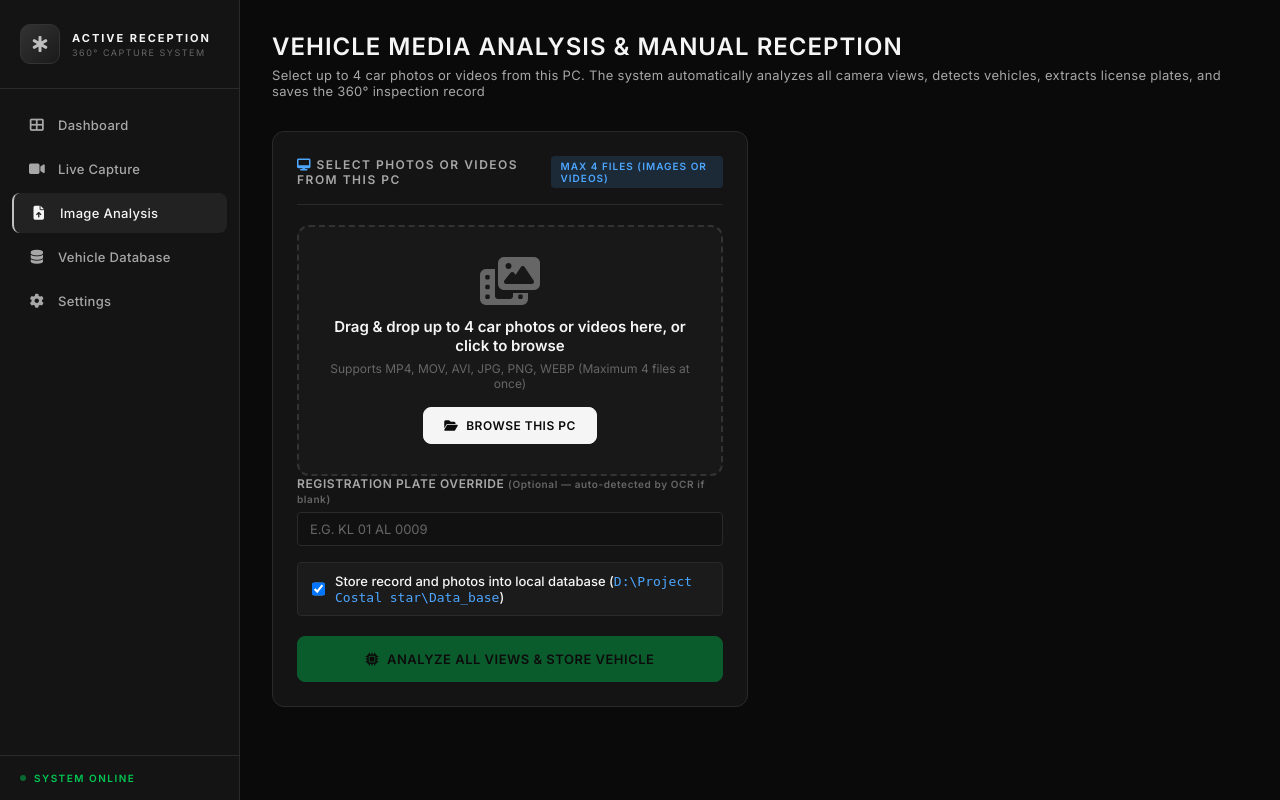
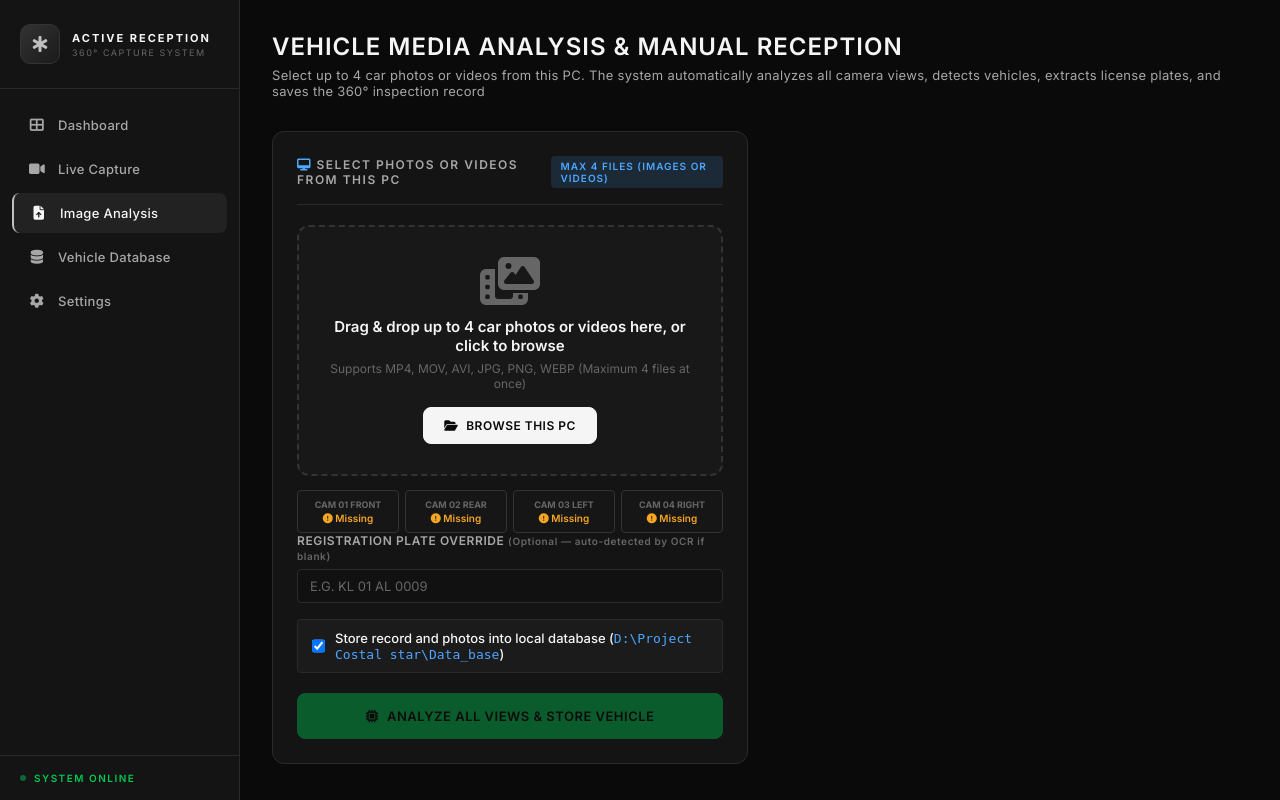
Before and after one commit to shijazmuhammed2528-max/Mercedes-Benz-Active-Reception-360, a Flask app: page /upload in a window 1280 px wide. Run offline with Flask 3, Linux system fonts and the light colour scheme; some libraries are stand-ins or nearby versions.

Commit message:
feat: prompt user when fewer than 4 camera views are selected and add 4-view coverage tracker

```diff
--- a/Main/static/js/upload.js
+++ b/Main/static/js/upload.js
@@ -1,6 +1,7 @@
 // Vehicle Multi-Media Upload & Analysis JavaScript — Mercedes-Benz Active Reception
 
 let selectedFilesList = []; // Array of { file: File, cameraView: string }
+let currentUploadedSessionId = null;
 
 const CAM_VIEWS = [
     { id: 'front', label: 'CAM 01 — FRONT VIEW' },
@@ -46,6 +47,8 @@ document.addEventListener('DOMContentLoaded', () => {
             handleIncomingFiles(fileInput.files);
         }
     });
+
+    updateViewCoverageTracker();
 });
 
 function handleIncomingFiles(fileList) {
@@ -59,7 +62,10 @@ function handleIncomingFiles(fileList) {
 
     // Combine with existing up to maximum 4
     for (const f of validMedia) {
-        if (selectedFilesList.length >= 4) break;
+        if (selectedFilesList.length >= 4) {
+            alert('Maximum 4 media files allowed for 360° reception (Front, Rear, Left, Right).');
+            break;
+        }
         // Avoid adding duplicate filename
         if (!selectedFilesList.some(item => item.file.name === f.name && item.file.size === f.size)) {
             const defaultView = guessViewFromFilename(f.name, selectedFilesList.map(x => x.cameraView));
@@ -94,6 +100,27 @@ function isMediaExtension(name) {
     return ['.mp4', '.mov', '.avi', '.mkv', '.webm', '.jpg', '.jpeg', '.png', '.webp'].some(ext => lower.endsWith(ext));
 }
 
+function updateViewCoverageTracker() {
+    const views = ['front', 'back', 'left', 'right'];
+
+    views.forEach(v => {
+        const slot = document.getElementById('slot' + capitalize(v));
+        const text = document.getElementById('slotText' + capitalize(v));
+        if (!slot || !text) return;
+
+        const match = selectedFilesList.find(item => item.cameraView === v);
+        if (match) {
+            slot.style.background = 'rgba(0, 200, 83, 0.08)';
+            slot.style.borderColor = 'var(--success)';
+            text.innerHTML = `<span style="color:var(--success); font-weight:700;"><i class="fas fa-check-circle"></i> Ready</span>`;
+        } else {
+            slot.style.background = '#161616';
+            slot.style.borderColor = '#333';
+            text.innerHTML = `<span style="color:var(--warning);"><i class="fas fa-exclamation-circle"></i> Missing</span>`;
+        }
+    });
+}
+
 function renderSelectedFiles() {
     const section = document.getElementById('selectedFilesSection');
     const container = document.getElementById('selectedFilesContainer');
@@ -101,6 +128,8 @@ function renderSelectedFiles() {
     const btnAnalyze = document.getElementById('btnAnalyze');
 
     countBadge.textContent = selectedFilesList.length;
+
+    updateViewCoverageTracker();
 
     if (selectedFilesList.length === 0) {
         section.style.display = 'none';
@@ -154,6 +183,7 @@ function renderSelectedFiles() {
 function changeItemView(index, newView) {
     if (selectedFilesList[index]) {
         selectedFilesList[index].cameraView = newView;
+        updateViewCoverageTracker();
     }
 }
 
@@ -169,9 +199,72 @@ function clearAllFiles() {
     document.getElementById('resultsCard').style.display = 'none';
 }
 
+function checkViewConflicts() {
+    const usedViews = selectedFilesList.map(x => x.cameraView);
+    const duplicates = usedViews.filter((item, index) => usedViews.indexOf(item) !== index);
+    return duplicates;
+}
+
+function getMissingViews() {
+    const usedViews = selectedFilesList.map(x => x.cameraView);
+    return ['front', 'back', 'left', 'right'].filter(v => !usedViews.includes(v));
+}
+
+function showIncompleteModal(missing) {
+    const modal = document.getElementById('incompleteModal');
+    const countEl = document.getElementById('modalSelectedCount');
+    const listEl = document.getElementById('modalMissingList');
+
+    countEl.textContent = `${selectedFilesList.length}`;
+
+    const missingMap = {
+        front: 'CAM 01 — FRONT VIEW',
+        back: 'CAM 02 — REAR VIEW',
+        left: 'CAM 03 — LEFT SIDE VIEW',
+        right: 'CAM 04 — RIGHT SIDE VIEW'
+    };
+
+    listEl.innerHTML = missing.map(m =>
+        `<span style="background:rgba(245,166,35,0.15); color:var(--warning); border:1px solid rgba(245,166,35,0.4); padding:4px 10px; border-radius:4px; font-weight:700; font-size:11px;">
+            <i class="fas fa-camera"></i> ${missingMap[m]}
+        </span>`
+    ).join('');
+
+    modal.style.display = 'flex';
+}
+
+function addMissingFilesFromModal() {
+    document.getElementById('incompleteModal').style.display = 'none';
+    document.getElementById('fileInput').click();
+}
+
+function proceedAnywayFromModal() {
+    document.getElementById('incompleteModal').style.display = 'none';
+    executeUploadAndAnalyze();
+}
+
 async function uploadAndAnalyze() {
     if (selectedFilesList.length === 0) return;
 
+    // Check 1: View conflict (duplicate view assignment)
+    const duplicates = checkViewConflicts();
+    if (duplicates.length > 0) {
+        const dupNames = duplicates.map(d => d.toUpperCase()).join(', ');
+        alert(`⚠️ Camera View Assignment Conflict!\n\nYou have multiple files assigned to the same camera view (${dupNames}).\n\nPlease select unique camera angles (Front, Rear, Left, Right) using the dropdown on each file.`);
+        return;
+    }
+
+    // Check 2: Fewer than 4 views selected -> ASK USER FIRST
+    const missing = getMissingViews();
+    if (missing.length > 0) {
+        showIncompleteModal(missing);
+        return;
+    }
+
+    executeUploadAndAnalyze();
+}
+
+async function executeUploadAndAnalyze() {
     const btn = document.getElementById('btnAnalyze');
     const resultsCard = document.getElementById('resultsCard');
     const saveToDb = document.getElementById('checkSaveDb').checked;
@@ -182,7 +275,6 @@ async function uploadAndAnalyze() {
 
     const formData = new FormData();
     selectedFilesList.forEach((item) => {
-        // Send under the specific camera slot: front, back, left, right
         formData.append(item.cameraView, item.file);
     });
 
@@ -206,14 +298,19 @@ async function uploadAndAnalyze() {
             return;
         }
 
+        currentUploadedSessionId = data.session_id;
+
         // Render Results
         resultsCard.style.display = 'block';
 
-        // Plate Banner
+        // Plate Banner & Input
         const plate = data.plate_text || 'UNKNOWN';
         const plateEl = document.getElementById('resPlate');
         plateEl.textContent = plate;
         plateEl.style.color = (plate === 'UNKNOWN') ? 'var(--warning)' : 'var(--success)';
+
+        const plateInput = document.getElementById('resPlateInput');
+        if (plateInput) plateInput.value = (plate === 'UNKNOWN') ? '' : plate;
 
         document.getElementById('resMetaRight').innerHTML = `
             <div><strong>Total Files:</strong> ${data.total_files}</div>
@@ -237,12 +334,12 @@ async function uploadAndAnalyze() {
             const isDetected = info.vehicle_detected;
             const detBadge = isDetected
                 ? `<span style="color:var(--success); font-weight:700;"><i class="fas fa-check-circle"></i> ${(det.class_name || 'CAR').toUpperCase()} (${Math.round(det.confidence * 100)}%)</span>`
-                : `<span style="color:var(--text-muted);"><i class="fas fa-search"></i> Searching</span>`;
+                : `<span style="color:var(--warning);"><i class="fas fa-exclamation-triangle"></i> No vehicle detected</span>`;
 
             const formatTag = info.is_video ? `VIDEO (${info.duration_seconds}s)` : 'PHOTO';
 
             return `
-                <div style="background:#141414; border:1px solid #2a2a2a; border-radius:6px; overflow:hidden;">
+                <div style="background:#141414; border:1px solid ${isDetected ? '#2a2a2a' : 'rgba(245,166,35,0.4)'}; border-radius:6px; overflow:hidden;">
                     <div style="padding:8px 12px; background:#1b1b1b; display:flex; justify-content:space-between; align-items:center; border-bottom:1px solid #2a2a2a;">
                         <span style="font-size:11px; font-weight:700; color:#fff; letter-spacing:0.05em;">${camLabels[c]}</span>
                         <span style="font-size:9px; font-weight:700; background:rgba(255,255,255,0.06); padding:2px 6px; border-radius:3px; color:#aaa;">${formatTag}</span>
@@ -282,6 +379,41 @@ async function uploadAndAnalyze() {
     }
 }
 
+async function saveUploadPlate() {
+    const input = document.getElementById('resPlateInput');
+    if (!input || !currentUploadedSessionId) return;
+
+    const newPlate = input.value.trim().toUpperCase();
+    if (!newPlate) {
+        alert('Please enter a valid registration number.');
+        return;
+    }
+
+    try {
+        const res = await fetch('/api/capture/set-plate', {
+            method: 'POST',
+            headers: { 'Content-Type': 'application/json' },
+            body: JSON.stringify({ plate: newPlate })
+        });
+        const data = await res.json();
+        if (data.success) {
+            const plateEl = document.getElementById('resPlate');
+            plateEl.textContent = data.plate;
+            plateEl.style.color = 'var(--success)';
+            alert(`Registration updated to: ${data.plate}`);
+        } else {
+            alert('Update failed: ' + (data.error || 'Unknown error'));
+        }
+    } catch (e) {
+        console.error('Plate update error:', e);
+        alert('Failed to update plate');
+    }
+}
+
+function capitalize(s) {
+    return s.charAt(0).toUpperCase() + s.slice(1);
+}
+
 function formatBytes(bytes, decimals = 1) {
     if (bytes === 0) return '0 B';
     const k = 1024;
--- a/Main/templates/upload.html
+++ b/Main/templates/upload.html
@@ -29,6 +29,26 @@
                 <button type="button" class="btn btn-primary" onclick="document.getElementById('fileInput').click()">
                     <i class="fas fa-folder-open"></i> BROWSE THIS PC
                 </button>
+            </div>
+        </div>
+
+        <!-- 4-View Readiness Tracker -->
+        <div id="viewCoverageBar" style="display:grid; grid-template-columns:repeat(4, 1fr); gap:6px; margin-top:14px;">
+            <div id="slotFront" style="background:#161616; border:1px solid #333; padding:8px 6px; border-radius:4px; text-align:center;">
+                <div style="font-size:9px; font-weight:700; color:var(--text-muted); text-transform:uppercase;">CAM 01 FRONT</div>
+                <div id="slotTextFront" style="font-size:10px; font-weight:600; color:var(--warning); margin-top:2px;"><i class="fas fa-exclamation-circle"></i> Missing</div>
+            </div>
+            <div id="slotBack" style="background:#161616; border:1px solid #333; padding:8px 6px; border-radius:4px; text-align:center;">
+                <div style="font-size:9px; font-weight:700; color:var(--text-muted); text-transform:uppercase;">CAM 02 REAR</div>
+                <div id="slotTextBack" style="font-size:10px; font-weight:600; color:var(--warning); margin-top:2px;"><i class="fas fa-exclamation-circle"></i> Missing</div>
+            </div>
+            <div id="slotLeft" style="background:#161616; border:1px solid #333; padding:8px 6px; border-radius:4px; text-align:center;">
+                <div style="font-size:9px; font-weight:700; color:var(--text-muted); text-transform:uppercase;">CAM 03 LEFT</div>
+                <div id="slotTextLeft" style="font-size:10px; font-weight:600; color:var(--warning); margin-top:2px;"><i class="fas fa-exclamation-circle"></i> Missing</div>
+            </div>
+            <div id="slotRight" style="background:#161616; border:1px solid #333; padding:8px 6px; border-radius:4px; text-align:center;">
+                <div style="font-size:9px; font-weight:700; color:var(--text-muted); text-transform:uppercase;">CAM 04 RIGHT</div>
+                <div id="slotTextRight" style="font-size:10px; font-weight:600; color:var(--warning); margin-top:2px;"><i class="fas fa-exclamation-circle"></i> Missing</div>
             </div>
         </div>
 
@@ -88,6 +108,14 @@
             <!-- Populated dynamically: FRONT, REAR, LEFT, RIGHT -->
         </div>
 
+        <!-- Plate Correction in Results -->
+        <div class="plate-input-group" id="plateCorrectionGroup" style="margin-bottom:16px; display:flex; gap:8px;">
+            <input type="text" id="resPlateInput" placeholder="CONFIRM / EDIT REGISTRATION" maxlength="20" style="background:#111; color:#fff; border:1px solid #444; padding:6px 12px; border-radius:4px; font-weight:700; text-transform:uppercase; flex:1;">
+            <button class="btn btn-primary btn-sm" onclick="saveUploadPlate()">
+                <i class="fas fa-save"></i> UPDATE REGISTRATION
+            </button>
+        </div>
+
         <!-- Actions -->
         <div id="savedActionBtns" style="display:none; gap:10px; flex-wrap:wrap;">
             <a id="btnViewDb" href="/database" class="btn btn-primary" style="flex:1; justify-content:center;">
@@ -99,6 +127,44 @@
         </div>
     </div>
 </div>
+
+<!-- Incomplete Views Confirmation Modal -->
+<div class="modal-overlay" id="incompleteModal" style="display:none; position:fixed; top:0; left:0; width:100%; height:100%; background:rgba(0,0,0,0.85); z-index:10002; justify-content:center; align-items:center;">
+    <div style="background:#161616; border:1px solid #444; border-radius:8px; max-width:520px; width:92%; padding:24px; box-shadow:0 12px 40px rgba(0,0,0,0.9);">
+        <div style="display:flex; align-items:center; gap:12px; margin-bottom:14px;">
+            <div style="width:40px; height:40px; border-radius:50%; background:rgba(245,166,35,0.15); display:flex; align-items:center; justify-content:center; color:var(--warning); font-size:20px;">
+                <i class="fas fa-exclamation-triangle"></i>
+            </div>
+            <div>
+                <h3 style="margin:0; font-size:16px; color:#fff; font-weight:700;">Incomplete 360° Camera Views</h3>
+                <div style="font-size:12px; color:var(--text-muted); margin-top:2px;">All 4 camera angles required for full reception</div>
+            </div>
+        </div>
+
+        <p style="font-size:13px; color:#ccc; line-height:1.6; margin-bottom:12px;">
+            You have selected <strong id="modalSelectedCount" style="color:var(--warning);">0</strong> of the <strong>4 required views</strong>.
+            The system needs 4 camera views (Front, Rear, Left, Right) to complete the 360° capture record.
+        </p>
+
+        <div style="margin-bottom:14px;">
+            <div style="font-size:11px; font-weight:700; color:var(--text-muted); text-transform:uppercase; margin-bottom:6px;">Missing Views:</div>
+            <div id="modalMissingList" style="display:flex; flex-wrap:wrap; gap:6px;"></div>
+        </div>
+
+        <p style="font-size:12px; color:var(--text-muted); margin-bottom:20px;">
+            Would you like to select the remaining missing files now, or proceed with partial views?
+        </p>
+
+        <div style="display:flex; gap:10px; justify-content:flex-end; flex-wrap:wrap;">
+            <button class="btn btn-primary" onclick="addMissingFilesFromModal()" style="font-weight:600;">
+                <i class="fas fa-folder-open"></i> BROWSE &amp; ADD MISSING FILES
+            </button>
+            <button class="btn btn-outline" onclick="proceedAnywayFromModal()" style="font-size:12px;">
+                Proceed With Partial Views
+            </button>
+        </div>
+    </div>
+</div>
 {% endblock %}
 
 {% block scripts %}
```
Also changed, not shown: Data_base/vehicle_database.db.
